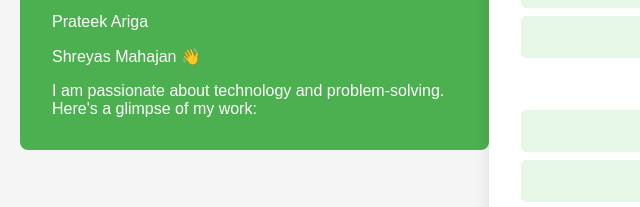
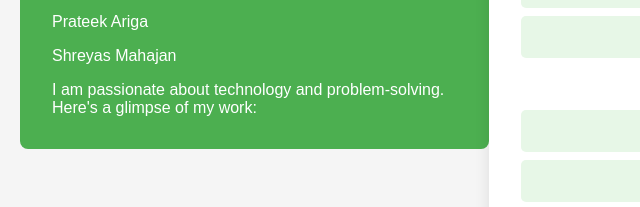
Before and after one commit to Prasannak126/citydesign.github.io, a plain HTML site: page index.html in a window 1280 px wide. Shown: the part 160-367 px from the top of the page, 0-640 px from the left. Drawn offline with Linux system fonts and the light colour scheme.

Commit message:
Update index.html

```diff
--- a/index.html
+++ b/index.html
@@ -15,7 +15,7 @@
                 <p>Prasanna P Kothari</p>
                 <p>Praful S Kanaka</p>
                 <p>Prateek Ariga</p>
-                <p>Shreyas Mahajan 👋</p>
+                <p>Shreyas Mahajan </p>
             </div>
             <p>I am passionate about technology and problem-solving. Here's a glimpse of my work:</p>
         </div>
```
